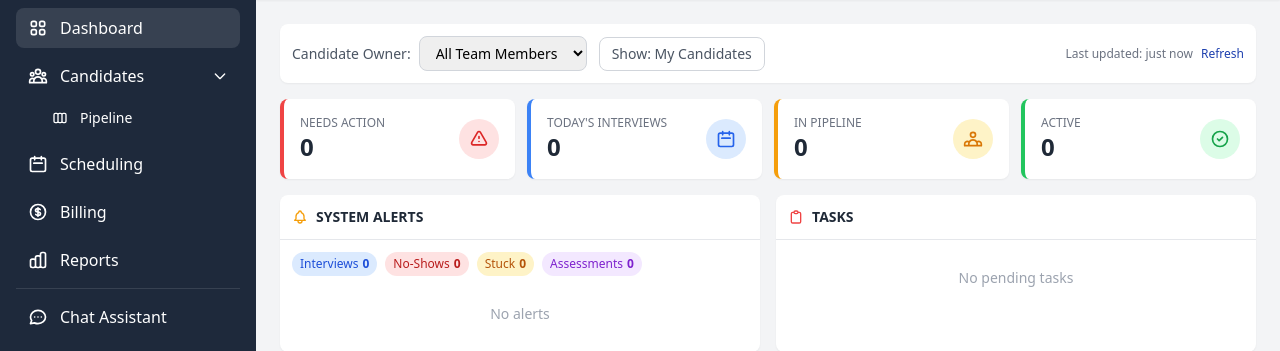
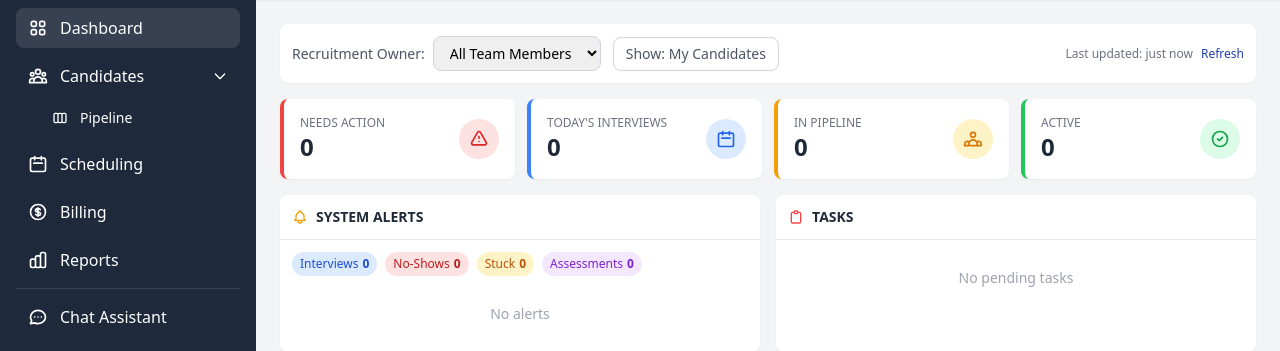
Before and after one commit to vmsantos44/alfa-platform, a FastAPI app: page / in a window 1280 px wide. Shown: the part 81-432 px from the top of the page. Run offline with FastAPI, Linux system fonts and the light colour scheme; data that the repository does not hold is empty; some libraries are stand-ins or nearby versions.

Commit message:
Fix owner filter to use recruitment_owner field
- Change filter from candidate_owner to recruitment_owner
- Add recruitment_owner to all alert types (stuck, assessment, documents)
- Add recruitment_owner to recent activity endpoint
- Update all frontend filtering logic to use recruitment_owner

🤖 Generated with [Claude Code](https://claude.com/claude-code)

Co-Authored-By: Claude <noreply@anthropic.com>

```diff
--- a/app/routes/dashboard.py
+++ b/app/routes/dashboard.py
@@ -556,7 +556,8 @@ async def get_recent_activity(
         "stage": c.stage,
         "activity_date": c.last_activity_date.isoformat() if c.last_activity_date else None,
         "tier": c.tier,
-        "language": c.language
+        "language": c.language,
+        "recruitment_owner": c.recruitment_owner
     } for c in candidates]
 
     return {"data": data}
--- a/app/services/alerts.py
+++ b/app/services/alerts.py
@@ -200,6 +200,7 @@ class AlertsService:
                     "candidate_name": candidate.full_name,
                     "candidate_id": candidate.id,
                     "zoho_id": candidate.zoho_id,
+                    "recruitment_owner": candidate.recruitment_owner,
                     "stage": stage,
                     "days_stuck": days_stuck,
                     "threshold_days": threshold_days,
@@ -323,6 +324,7 @@ class AlertsService:
                 "candidate_name": candidate.full_name,
                 "candidate_id": candidate.id,
                 "zoho_id": candidate.zoho_id,
+                "recruitment_owner": candidate.recruitment_owner,
                 "stage": candidate.stage,
                 "language": candidate.language,
                 "days_waiting": days_waiting,
@@ -360,6 +362,7 @@ class AlertsService:
                 "candidate_name": candidate.full_name,
                 "candidate_id": candidate.id,
                 "zoho_id": candidate.zoho_id,
+                "recruitment_owner": candidate.recruitment_owner,
                 "stage": candidate.stage,
                 "action_url": f"/candidates/{candidate.id}",
                 "action_label": "Review"
--- a/templates/dashboard.html
+++ b/templates/dashboard.html
@@ -23,7 +23,7 @@
             <div class="flex items-center gap-3">
                 <!-- Owner Filter -->
                 <div class="flex items-center gap-2">
-                    <label class="text-sm text-gray-600 whitespace-nowrap">Candidate Owner:</label>
+                    <label class="text-sm text-gray-600 whitespace-nowrap">Recruitment Owner:</label>
                     <select
                         x-model="selectedOwner"
                         @change="applyOwnerFilter()"
@@ -456,10 +456,10 @@ function dashboardApp() {
                 const data = await response.json();
                 this.rawCandidates = data.candidates || data || [];
 
-                // Extract unique owners
+                // Extract unique recruitment owners
                 const ownerSet = new Set();
                 this.rawCandidates.forEach(c => {
-                    if (c.candidate_owner) ownerSet.add(c.candidate_owner);
+                    if (c.recruitment_owner) ownerSet.add(c.recruitment_owner);
                 });
                 this.owners = Array.from(ownerSet).sort();
 
@@ -525,9 +525,9 @@ function dashboardApp() {
                 localStorage.removeItem('dashboard_owner_filter');
             }
 
-            // Filter candidates
+            // Filter candidates by recruitment_owner
             const filtered = this.selectedOwner
-                ? this.rawCandidates.filter(c => c.candidate_owner === this.selectedOwner)
+                ? this.rawCandidates.filter(c => c.recruitment_owner === this.selectedOwner)
                 : this.rawCandidates;
 
             // Calculate filtered stats
@@ -557,7 +557,7 @@ function dashboardApp() {
 
             // Filter recent activity
             this.filteredRecentActivity = this.selectedOwner
-                ? this.rawRecentActivity.filter(a => a.candidate_owner === this.selectedOwner)
+                ? this.rawRecentActivity.filter(a => a.recruitment_owner === this.selectedOwner)
                 : this.rawRecentActivity;
 
             // Update alert counts (filtered by owner where applicable)
@@ -571,12 +571,11 @@ function dashboardApp() {
         },
 
         getFilteredAlertCount() {
-            // For now, return total from raw alerts
-            // In a real implementation, you'd filter alerts by owner
+            // Filter alerts by recruitment owner
             return this.rawSystemAlerts.filter(a => {
                 if (!this.selectedOwner) return true;
                 // Check if alert is related to a candidate owned by selected owner
-                return !a.candidate_owner || a.candidate_owner === this.selectedOwner;
+                return !a.recruitment_owner || a.recruitment_owner === this.selectedOwner;
             }).length;
         },
 
@@ -585,13 +584,13 @@ function dashboardApp() {
             return this.rawSystemAlerts.filter(a => {
                 if (a.category !== 'upcoming_interviews') return false;
                 if (!this.selectedOwner) return true;
-                return !a.candidate_owner || a.candidate_owner === this.selectedOwner;
+                return !a.recruitment_owner || a.recruitment_owner === this.selectedOwner;
             }).length;
         },
 
         updateFilteredAlertCounts() {
             const filtered = this.selectedOwner
-                ? this.rawSystemAlerts.filter(a => !a.candidate_owner || a.candidate_owner === this.selectedOwner)
+                ? this.rawSystemAlerts.filter(a => !a.recruitment_owner || a.recruitment_owner === this.selectedOwner)
                 : this.rawSystemAlerts;
 
             this.filteredAlertCounts = {
@@ -618,7 +617,7 @@ function dashboardApp() {
 
         get filteredAlerts() {
             let alerts = this.selectedOwner
-                ? this.rawSystemAlerts.filter(a => !a.candidate_owner || a.candidate_owner === this.selectedOwner)
+                ? this.rawSystemAlerts.filter(a => !a.recruitment_owner || a.recruitment_owner === this.selectedOwner)
                 : this.rawSystemAlerts;
 
             if (this.alertFilter) {
```
